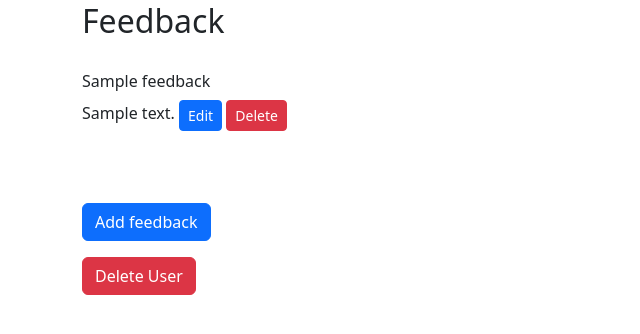
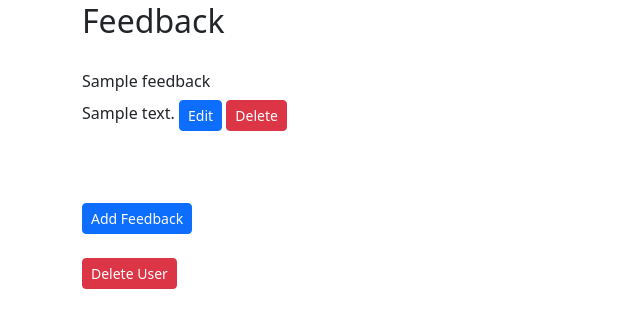
Before and after one commit to hmkonz/Flask-Feedback-Exercise, a Flask app: a page that uses templates/show_user.html in a window 1280 px wide. Shown: the part 230-564 px from the top of the page, without its empty margins (0-640 px from the left). Run offline with Flask 3, Linux system fonts and the light colour scheme; the visitor is signed in with stand-in values (Sample User, id 1); tables that the repository leaves empty hold one stand-in row (values such as "Sample post"); some libraries are stand-ins or nearby versions.

Commit message:
adding final changes

```diff
--- a/app.py
+++ b/app.py
@@ -139,7 +139,7 @@ def add_feedback(username):
 def delete_user(username):
     """Delete a user from the database and redirect to login page"""
 
-    if "username" not in session or username != session['username']:
+    if "username" not in session:
         flash ("You must be logged in to view this page")
         return redirect ("/")
 
--- a/templates/show_user.html
+++ b/templates/show_user.html
@@ -32,14 +32,17 @@ content %}
     </span>
 
 
-    <p>
-      <a href="/users/{{ user.username }}/feedback/add" class="btn btn-primary">
-        Add feedback
-      </a></p>
-    <p>
-      <a href="/users/{{ user.username }}/delete" class="btn btn-danger" method="POST"
-        >Delete User</a
-      ></p>
+
+      <form action="/users/{{ user.username }}/feedback/add" >
+        {{form.hidden_tag()}}
+        <button class="btn btn-primary btn-sm">Add Feedback</button>
+    </form>
+    <br>
+    <form action="/users/{{ user.username }}/delete" method="POST">
+        {{form.hidden_tag()}}
+        <button class="btn btn-danger btn-sm">Delete User</button>
+    </form>
+
 
 
   </div>
```
